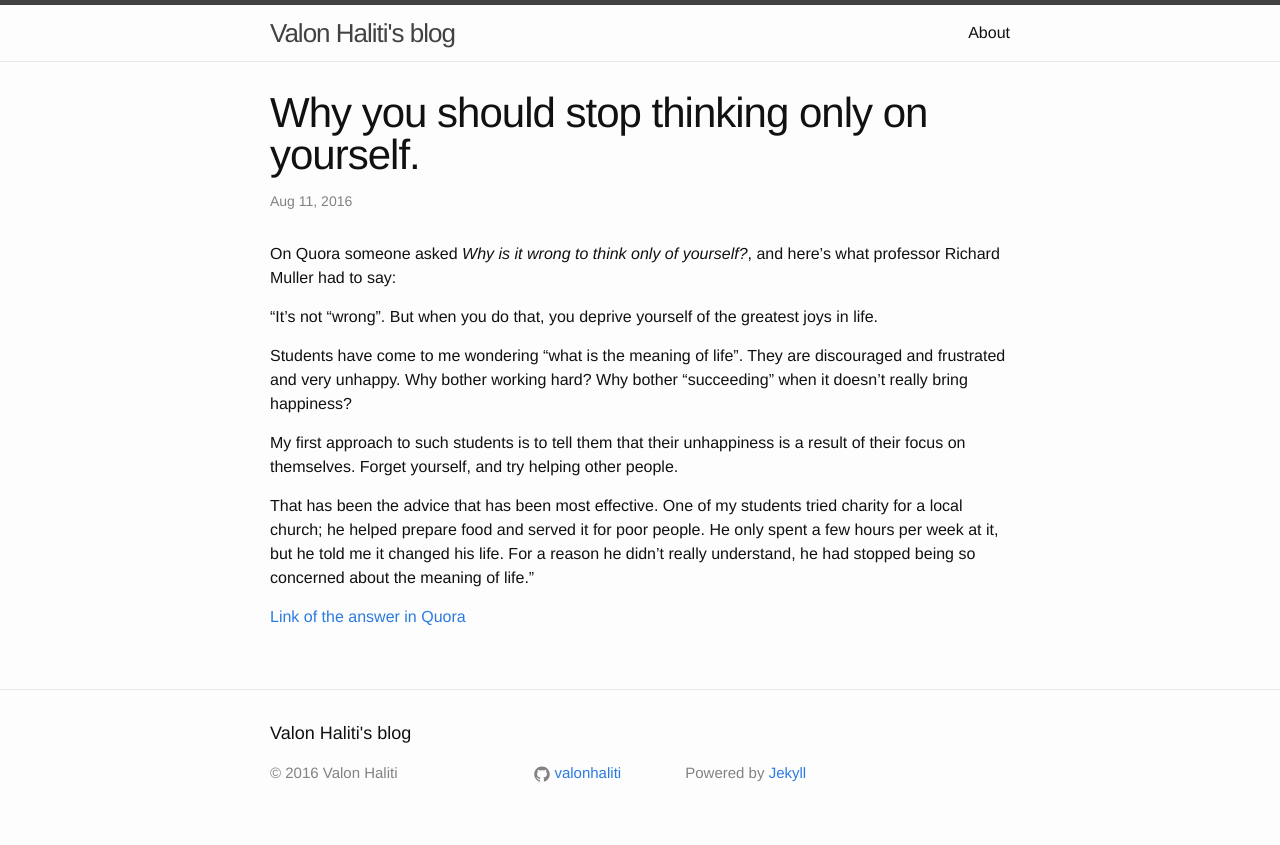
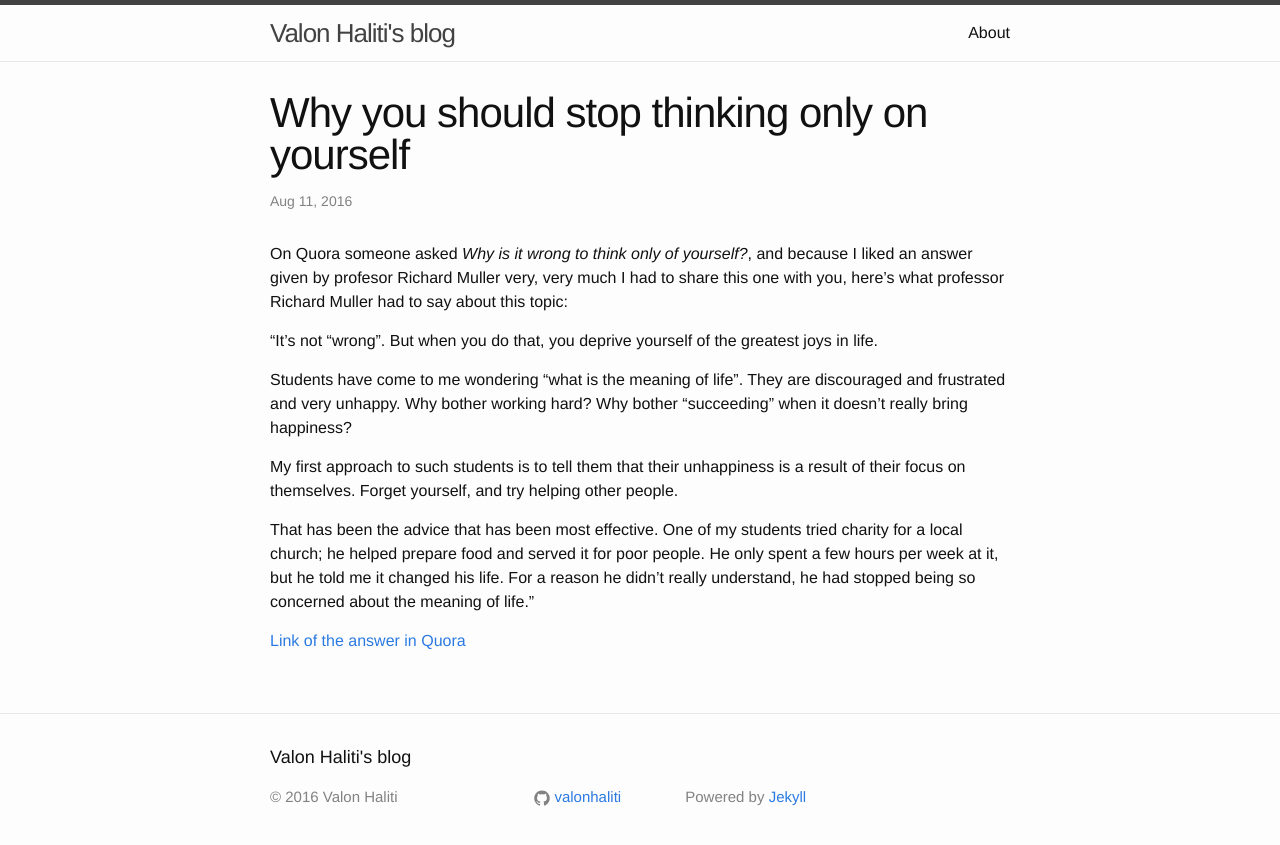
Before and after one commit to valonhaliti/valonhaliti.github.io, a Jekyll site: the page built from _posts/2016-08-11-why-you-should-not -think-only-of-yourself.markdown, in a window 1280 px wide. Shown: the top 845 px of the page. Built offline with Jekyll 4.4.1, drawn with Linux system fonts in a browser that asks for light colours.

Commit message:
Update 2016-08-11-why-you-should-not -think-only-of-yourself.markdown

```diff
--- a/_posts/2016-08-11-why-you-should-not -think-only-of-yourself.markdown
+++ b/_posts/2016-08-11-why-you-should-not -think-only-of-yourself.markdown
@@ -1,11 +1,11 @@
 ---
 layout: post
-title:  Why you should stop thinking only on yourself.
+title:  Why you should stop thinking only on yourself
 date:   2016-08-11 15:47:41 +0200
 categories: life
 ---
 
-On Quora someone asked _Why is it wrong to think only of yourself?_, and here's what professor Richard Muller had to say:
+On Quora someone asked _Why is it wrong to think only of yourself?_, and because I liked an answer given by profesor Richard Muller very, very much I had to share this one with you, here's what professor Richard Muller had to say about this topic:
 
 
 “It's not "wrong".  But when you do that, you deprive yourself of the greatest joys in life.
```
